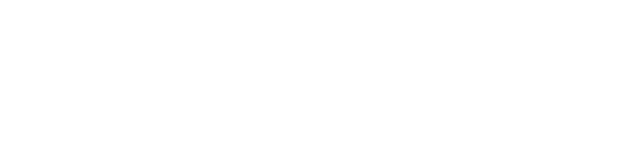
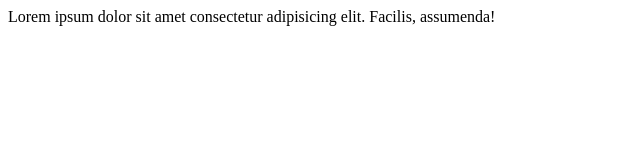
Before and after one commit to webkordins/eee, a plain HTML site: page index.html in a window 1280 px wide. Shown: the whole page, without its empty margins (0-640 px from the left). Drawn offline with Linux system fonts and the light colour scheme.

Commit message:
add section

```diff
--- a/index.html
+++ b/index.html
@@ -7,6 +7,10 @@
   <title>Document</title>
 </head>
 <body>
-
+  <section>
+    <div class="container">
+      Lorem ipsum dolor sit amet consectetur adipisicing elit. Facilis, assumenda!
+    </div>
+  </section>
 </body>
 </html>
```
